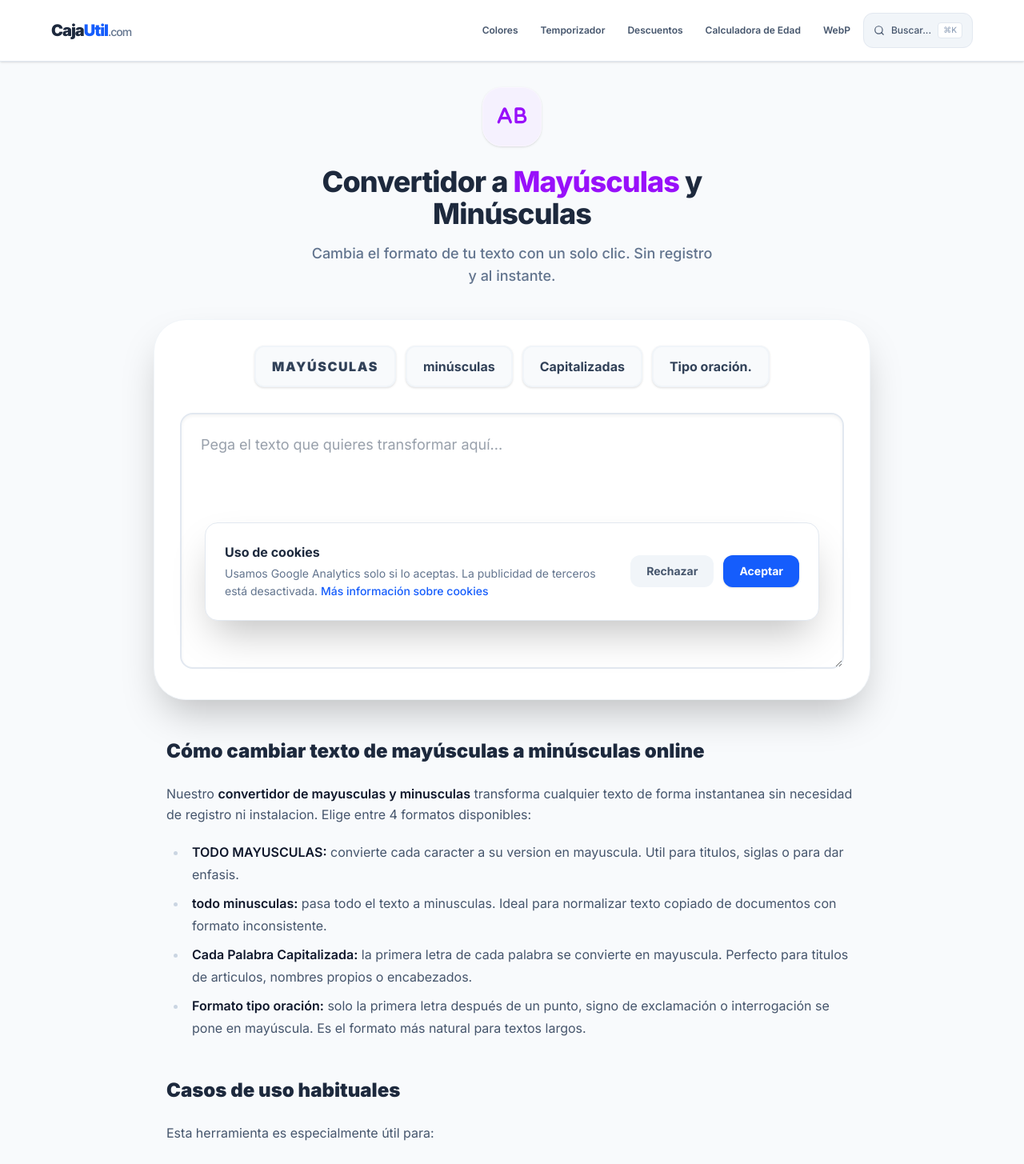
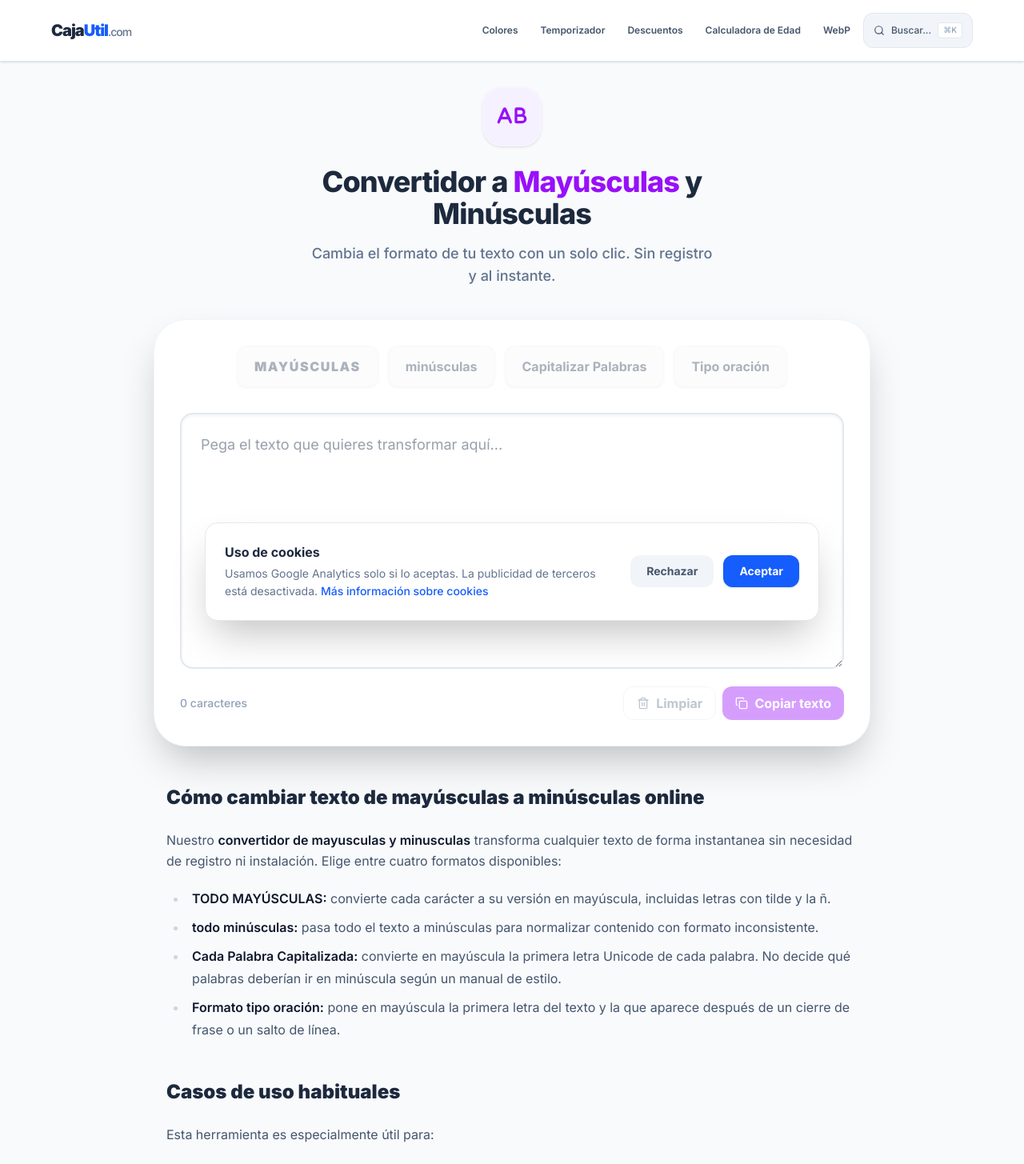
Before and after one commit to raubreak/cajautil-web, a Next.js app: page /mayusculas-minusculas in a window 1280 px wide. Shown: the top 1455 px of the page at 80% size. Built offline with nearby package versions, Linux system fonts and the light colour scheme.

Commit message:
fix(tools): convert Spanish text reliably

```diff
--- a/src/app/mayusculas-minusculas/layout.tsx
+++ b/src/app/mayusculas-minusculas/layout.tsx
@@ -26,6 +26,12 @@ export const metadata: Metadata = {
     type: "website",
     images: ["https://cajautil.com/og-image.png"],
   },
+  twitter: {
+    card: "summary_large_image",
+    title: "Convertir Texto a Mayúsculas o Minúsculas Online",
+    description: "Cambia mayúsculas, minúsculas, palabras capitalizadas o formato oración sin enviar el texto al servidor.",
+    images: ["https://cajautil.com/og-image.png"],
+  },
 };
 
 const jsonLd = {
@@ -35,7 +41,7 @@ const jsonLd = {
   url: `${SITE_URL}/mayusculas-minusculas`,
   description: "Herramienta para cambiar textos entre mayúsculas, minúsculas, capitalizado y formato oración.",
   applicationCategory: "UtilitiesApplication",
-  operatingSystem: "All",
+  operatingSystem: "Any",
   offers: {
     "@type": "Offer",
     price: "0",
--- a/src/app/mayusculas-minusculas/page.tsx
+++ b/src/app/mayusculas-minusculas/page.tsx
@@ -1,15 +1,52 @@
 "use client";
-import { useState } from "react";
+
+import { useRef, useState } from "react";
 import Link from "next/link";
-import { CaseUpper } from "lucide-react";
+import { CaseUpper, Check, Copy, Trash2 } from "lucide-react";
+
+const toSpanishLowerCase = (text: string) => text.toLocaleLowerCase("es-ES");
+const toSpanishUpperCase = (text: string) => text.toLocaleUpperCase("es-ES");
+
+const capitalizeWords = (text: string) => toSpanishLowerCase(text).replace(
+  /\p{L}[\p{L}\p{M}]*/gu,
+  (word) => word.replace(/^\p{L}/u, (letter) => toSpanishUpperCase(letter)),
+);
+
+const capitalizeSentences = (text: string) => toSpanishLowerCase(text).replace(
+  /(^|[.!?]+(?:\s|["'”’)\]])+|[\r\n]+\s*)([\s"'“‘([{¿¡]*)(\p{L})/gu,
+  (_, boundary: string, prefix: string, letter: string) => `${boundary}${prefix}${toSpanishUpperCase(letter)}`,
+);
 
 export default function ConvertidorTexto() {
   const [texto, setTexto] = useState("");
+  const [copyStatus, setCopyStatus] = useState<"idle" | "copied" | "error">("idle");
+  const textareaRef = useRef<HTMLTextAreaElement>(null);
 
-  const toUpper = () => setTexto(texto.toUpperCase());
-  const toLower = () => setTexto(texto.toLowerCase());
-  const toCapitalize = () => setTexto(texto.toLowerCase().replace(/\b\w/g, c => c.toUpperCase()));
-  const aOracion = () => setTexto(texto.toLowerCase().replace(/(^\s*\w|[\.\!\?]\s*\w)/g, c => c.toUpperCase()));
+  const updateText = (nextText: string) => {
+    setTexto(nextText);
+    setCopyStatus("idle");
+  };
+
+  const copyText = async () => {
+    if (!texto) return;
+    try {
+      await navigator.clipboard.writeText(texto);
+      setCopyStatus("copied");
+    } catch {
+      const textarea = textareaRef.current;
+      if (!textarea) {
+        setCopyStatus("error");
+        return;
+      }
+      try {
+        textarea.focus();
+        textarea.select();
+        setCopyStatus(document.execCommand("copy") ? "copied" : "error");
+      } catch {
+        setCopyStatus("error");
+      }
+    }
+  };
 
   return (
     <main className="min-h-screen bg-slate-50 flex flex-col items-center pt-8 pb-16 px-4">
@@ -28,22 +65,36 @@ export default function ConvertidorTexto() {
 
       <div className="w-full max-w-4xl bg-white rounded-[40px] shadow-2xl p-8 border border-slate-100 flex flex-col gap-6 mb-12">
         <div className="flex flex-wrap gap-3 justify-center mb-2" role="group" aria-label="Opciones de conversión">
-          <button onClick={toUpper} className="px-5 py-3 bg-slate-50 border-2 border-slate-100 text-slate-700 font-black tracking-widest uppercase rounded-xl hover:bg-purple-50 hover:text-purple-700 hover:border-purple-200 shadow-sm hover:shadow transition-all">MAYÚSCULAS</button>
-          <button onClick={toLower} className="px-5 py-3 bg-slate-50 border-2 border-slate-100 text-slate-700 font-bold lowercase rounded-xl hover:bg-purple-50 hover:text-purple-700 hover:border-purple-200 shadow-sm hover:shadow transition-all">minúsculas</button>
-          <button onClick={toCapitalize} className="px-5 py-3 bg-slate-50 border-2 border-slate-100 text-slate-700 font-bold capitalize rounded-xl hover:bg-purple-50 hover:text-purple-700 hover:border-purple-200 shadow-sm hover:shadow transition-all">Capitalizadas</button>
-          <button onClick={aOracion} className="px-5 py-3 bg-slate-50 border-2 border-slate-100 text-slate-700 font-bold rounded-xl hover:bg-purple-50 hover:text-purple-700 hover:border-purple-200 shadow-sm hover:shadow transition-all">Tipo oración.</button>
+          <button type="button" onClick={() => updateText(toSpanishUpperCase(texto))} disabled={!texto} className="px-5 py-3 bg-slate-50 border-2 border-slate-100 text-slate-700 font-black tracking-widest uppercase rounded-xl hover:bg-purple-50 hover:text-purple-700 hover:border-purple-200 shadow-sm hover:shadow transition-all disabled:opacity-40">MAYÚSCULAS</button>
+          <button type="button" onClick={() => updateText(toSpanishLowerCase(texto))} disabled={!texto} className="px-5 py-3 bg-slate-50 border-2 border-slate-100 text-slate-700 font-bold lowercase rounded-xl hover:bg-purple-50 hover:text-purple-700 hover:border-purple-200 shadow-sm hover:shadow transition-all disabled:opacity-40">minúsculas</button>
+          <button type="button" onClick={() => updateText(capitalizeWords(texto))} disabled={!texto} className="px-5 py-3 bg-slate-50 border-2 border-slate-100 text-slate-700 font-bold capitalize rounded-xl hover:bg-purple-50 hover:text-purple-700 hover:border-purple-200 shadow-sm hover:shadow transition-all disabled:opacity-40">Capitalizar palabras</button>
+          <button type="button" onClick={() => updateText(capitalizeSentences(texto))} disabled={!texto} className="px-5 py-3 bg-slate-50 border-2 border-slate-100 text-slate-700 font-bold rounded-xl hover:bg-purple-50 hover:text-purple-700 hover:border-purple-200 shadow-sm hover:shadow transition-all disabled:opacity-40">Tipo oración</button>
         </div>
 
         <div>
           <label htmlFor="texto-convertir" className="sr-only">Texto para convertir</label>
           <textarea
+            ref={textareaRef}
             id="texto-convertir"
             className="w-full h-80 border-2 border-slate-200 rounded-2xl p-6 focus:ring-4 focus:ring-purple-100 focus:border-purple-400 outline-none resize-y text-slate-700 shadow-inner text-lg transition"
             placeholder="Pega el texto que quieres transformar aquí..."
             value={texto}
-            onChange={(e) => setTexto(e.target.value)}
-            aria-label="Zona de texto para convertir mayúsculas y minúsculas"
+            onChange={(e) => updateText(e.target.value)}
           ></textarea>
+          <div className="mt-4 flex flex-wrap items-center justify-between gap-3">
+            <p className="text-sm font-medium text-slate-400" aria-live="polite">
+              {copyStatus === "copied" ? "Texto copiado." : copyStatus === "error" ? "No se pudo copiar. Selecciona el texto manualmente." : `${texto.length.toLocaleString("es-ES")} caracteres`}
+            </p>
+            <div className="flex gap-2">
+              <button type="button" onClick={() => updateText("")} disabled={!texto} className="inline-flex items-center gap-2 rounded-xl border border-slate-200 px-4 py-2 font-bold text-slate-500 transition hover:border-rose-200 hover:text-rose-600 disabled:opacity-40">
+                <Trash2 className="h-4 w-4" aria-hidden="true" /> Limpiar
+              </button>
+              <button type="button" onClick={copyText} disabled={!texto} className="inline-flex items-center gap-2 rounded-xl bg-purple-600 px-4 py-2 font-bold text-white transition hover:bg-purple-700 disabled:opacity-40">
+                {copyStatus === "copied" ? <Check className="h-4 w-4" aria-hidden="true" /> : <Copy className="h-4 w-4" aria-hidden="true" />}
+                {copyStatus === "copied" ? "Copiado" : "Copiar texto"}
+              </button>
+            </div>
+          </div>
         </div>
       </div>
 
@@ -52,13 +103,13 @@ export default function ConvertidorTexto() {
         <h2>Cómo cambiar texto de mayúsculas a minúsculas online</h2>
         <p>
           Nuestro <strong>convertidor de mayusculas y minusculas</strong> transforma cualquier texto de forma instantanea
-          sin necesidad de registro ni instalacion. Elige entre 4 formatos disponibles:
+          sin necesidad de registro ni instalación. Elige entre cuatro formatos disponibles:
         </p>
         <ul>
-          <li><strong>TODO MAYUSCULAS:</strong> convierte cada caracter a su version en mayuscula. Util para titulos, siglas o para dar enfasis.</li>
-          <li><strong>todo minusculas:</strong> pasa todo el texto a minusculas. Ideal para normalizar texto copiado de documentos con formato inconsistente.</li>
-          <li><strong>Cada Palabra Capitalizada:</strong> la primera letra de cada palabra se convierte en mayuscula. Perfecto para titulos de articulos, nombres propios o encabezados.</li>
-          <li><strong>Formato tipo oración:</strong> solo la primera letra después de un punto, signo de exclamación o interrogación se pone en mayúscula. Es el formato más natural para textos largos.</li>
+          <li><strong>TODO MAYÚSCULAS:</strong> convierte cada carácter a su versión en mayúscula, incluidas letras con tilde y la ñ.</li>
+          <li><strong>todo minúsculas:</strong> pasa todo el texto a minúsculas para normalizar contenido con formato inconsistente.</li>
+          <li><strong>Cada Palabra Capitalizada:</strong> convierte en mayúscula la primera letra Unicode de cada palabra. No decide qué palabras deberían ir en minúscula según un manual de estilo.</li>
+          <li><strong>Formato tipo oración:</strong> pone en mayúscula la primera letra del texto y la que aparece después de un cierre de frase o un salto de línea.</li>
         </ul>
 
         <h2>Casos de uso habituales</h2>
@@ -75,9 +126,7 @@ export default function ConvertidorTexto() {
 
         <h2>Privacidad y procesamiento local</h2>
         <p>
-          Todo el procesamiento se realiza directamente en tu navegador. El texto que introduces no se envia
-          a ningun servidor externo ni se almacena en ninguna base de datos. Puedes usar la herramienta con
-          total tranquilidad, incluso para textos confidenciales o datos sensibles.
+          Todo el procesamiento se realiza directamente en tu navegador. CajaUtil no envía el texto a su servidor ni lo almacena en una base de datos. Como en cualquier aplicación web, las extensiones instaladas y el propio dispositivo quedan fuera de nuestro control.
         </p>
 
         <h3>Herramientas relacionadas</h3>
```
